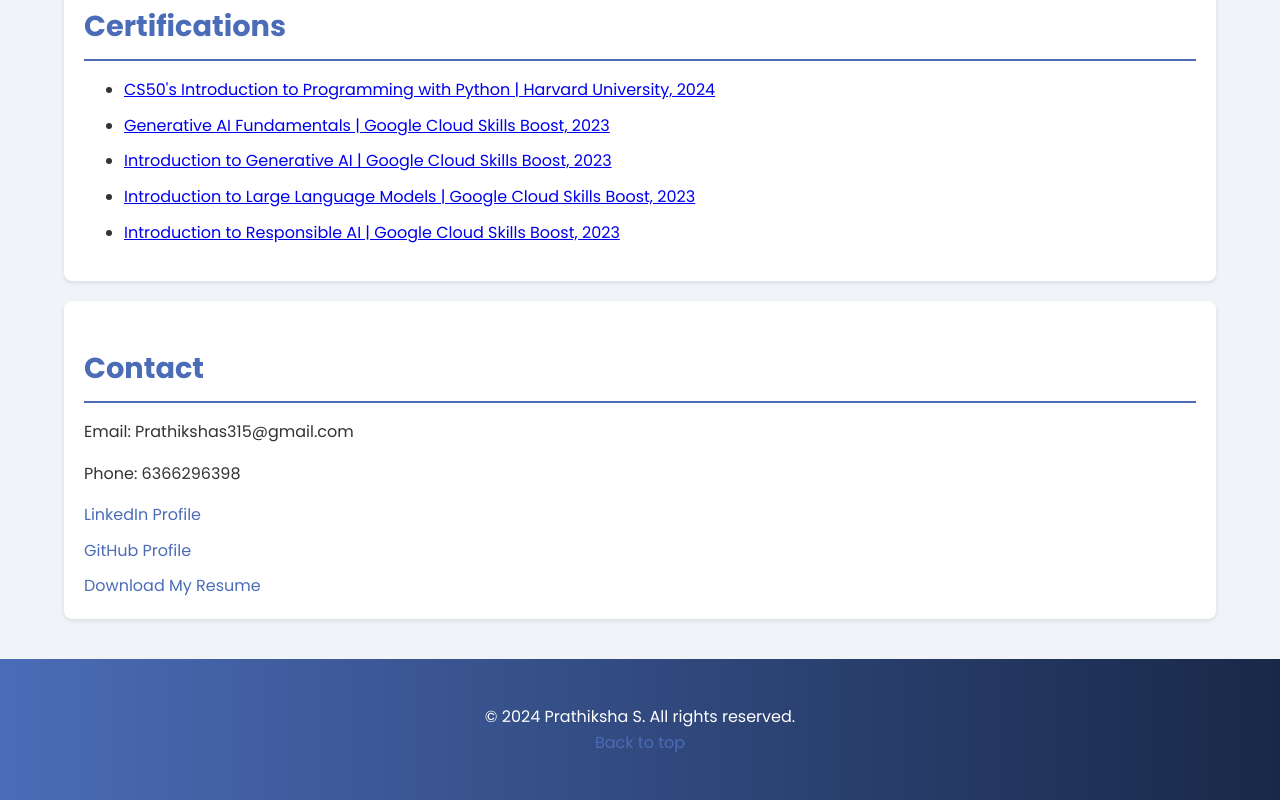
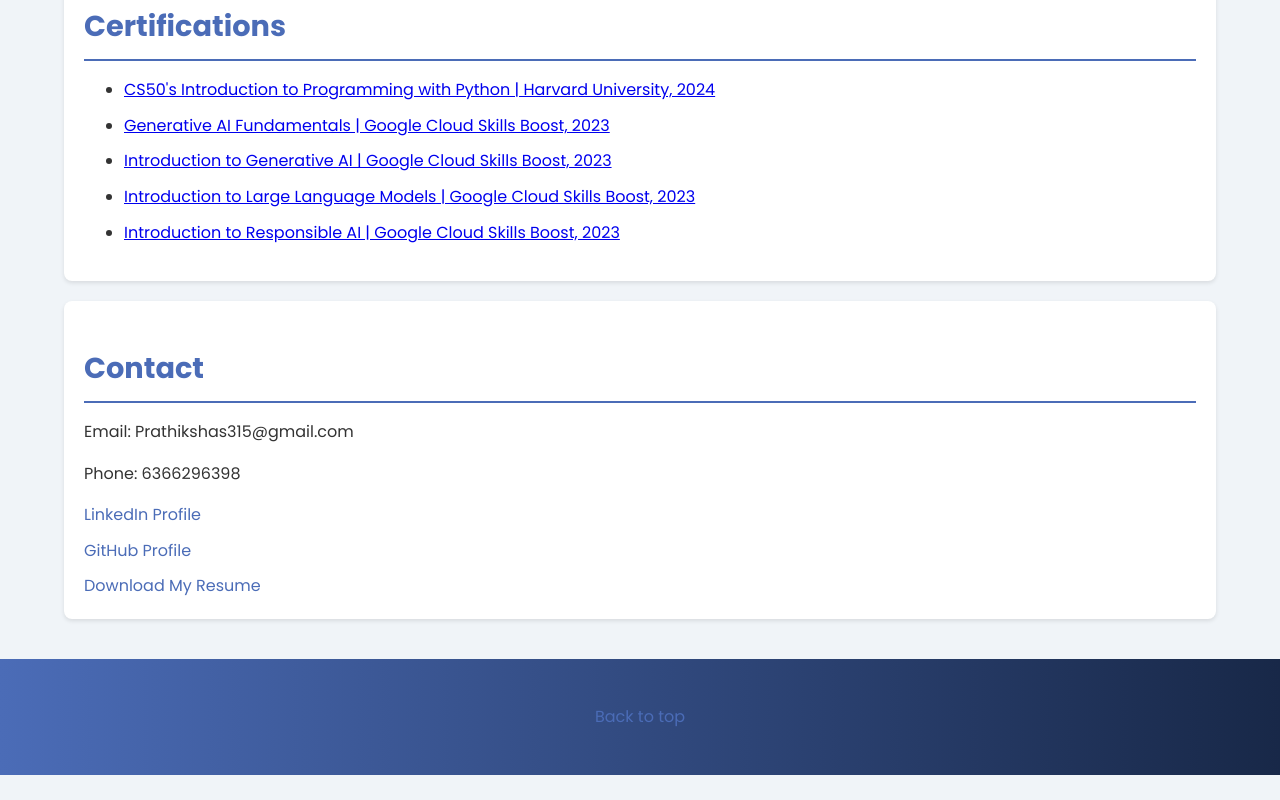
Before and after one commit to prathikshajayaraj/prathikshajayaraj.github.io, a plain HTML site: page index.html in a window 1280 px wide. Shown: the part 2049-2849 px from the top of the page. After the commit the page ends 2824 px from the top, so only its background shows below. Drawn offline with Linux system fonts and the light colour scheme.

Commit message:
Update index.html

```diff
--- a/index.html
+++ b/index.html
@@ -142,7 +142,6 @@
 
     <footer class="gradient-bg">
         <div class="container">
-            <p>&copy; 2024 Prathiksha S. All rights reserved.</p>
             <a href="#top" class="link">Back to top</a>
         </div>
     </footer>
```
